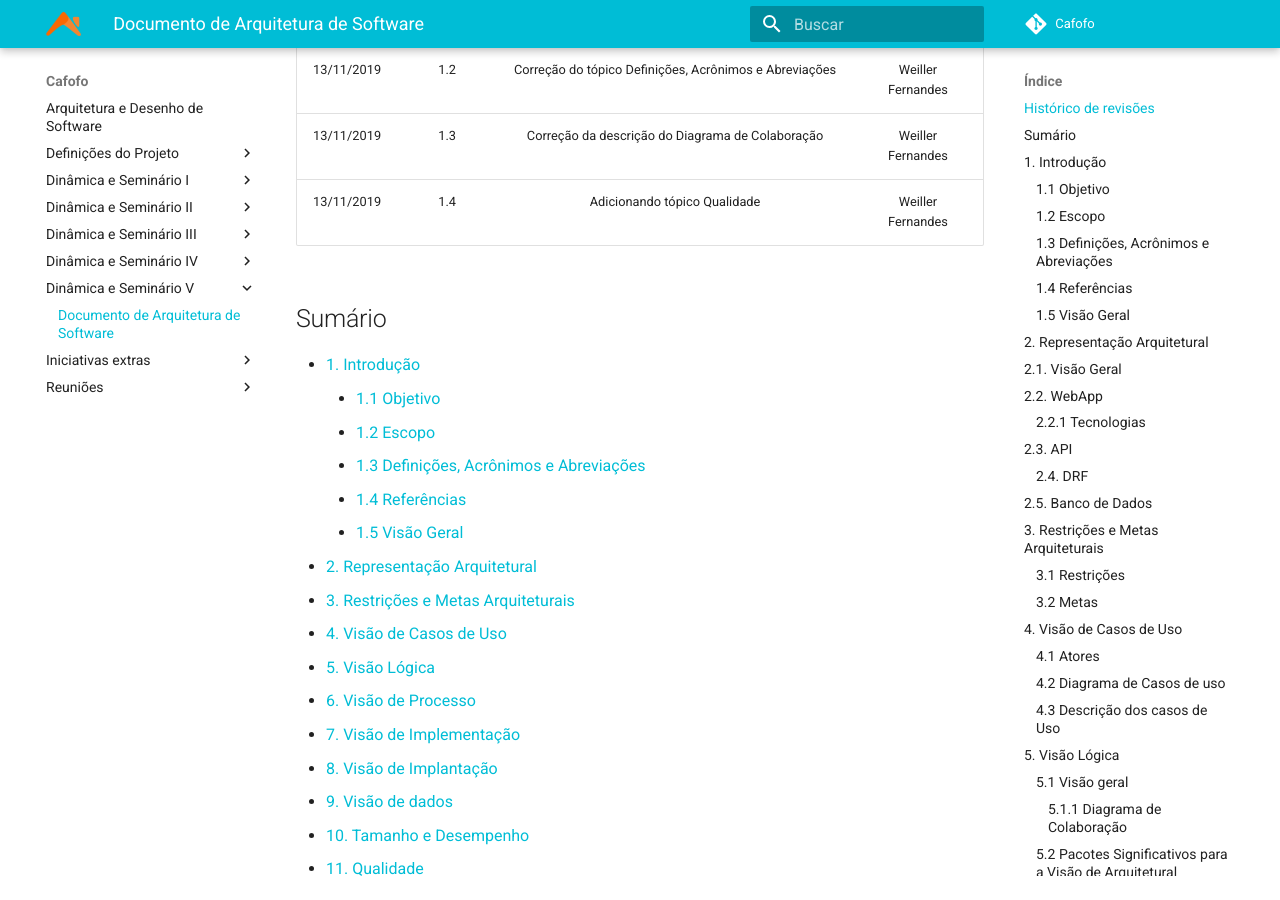
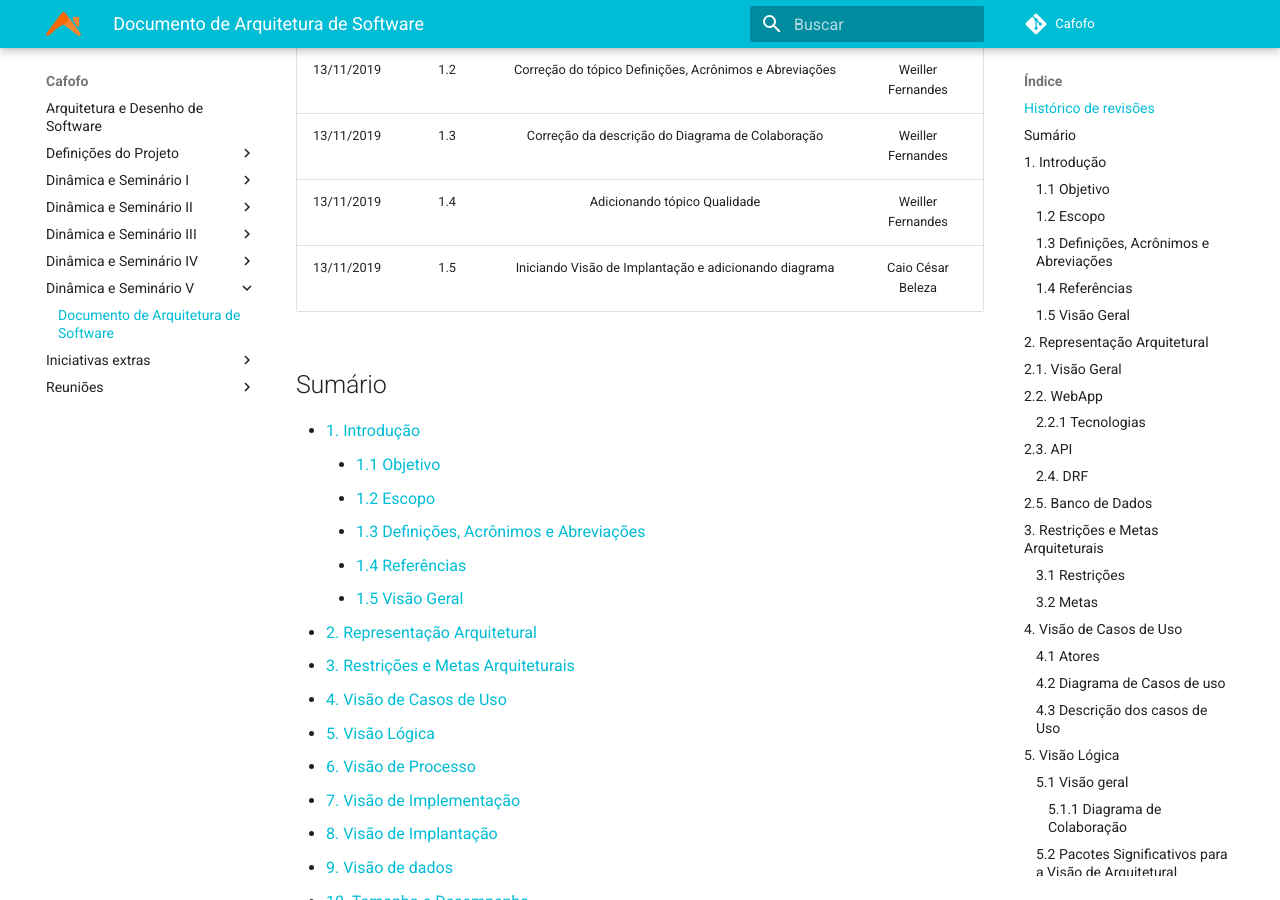
Before and after one commit to desenho-2019/Wiki, an MkDocs documentation site: the page built from docs/Dinâmica e Seminário V/Documento de Arquitetura.md, in a window 1280 px wide and 900 px high, scrolled down 945 px. Built offline with MkDocs 1.6.1 and Material for MkDocs 9.7.7, drawn with Linux system fonts in a browser that asks for light colours; some of the changed text lies outside the part shown.

Commit message:
Iniciando visão de implantação

```diff
--- a/docs/Dinâmica e Seminário V/Documento de Arquitetura.md
+++ b/docs/Dinâmica e Seminário V/Documento de Arquitetura.md
@@ -17,6 +17,7 @@
 | 13/11/2019 | 1.2 | Correção do tópico Definições, Acrônimos e Abreviações | Weiller Fernandes |
 | 13/11/2019 | 1.3 | Correção da descrição do Diagrama de Colaboração | Weiller Fernandes |
 | 13/11/2019 | 1.4 | Adicionando tópico Qualidade | Weiller Fernandes |
+| 13/11/2019 | 1.5 | Iniciando Visão de Implantação e adicionando diagrama | Caio César Beleza |
 
 
 ## Sumário
@@ -227,6 +228,9 @@
 
 
 ## 8. Visão de Implantação
+O diagrama a seguir mostra como os nós físicos do sistema se comunicam.
+  **Versão 1.0**
+  ![Diagrama de Implementação](img/DiagramaImplementação.png)
 
 ## 9. Visão de dados
 
```
Also changed, not shown: docs/Dinâmica e Seminário V/img/DiagramaImplementação.png (added).
